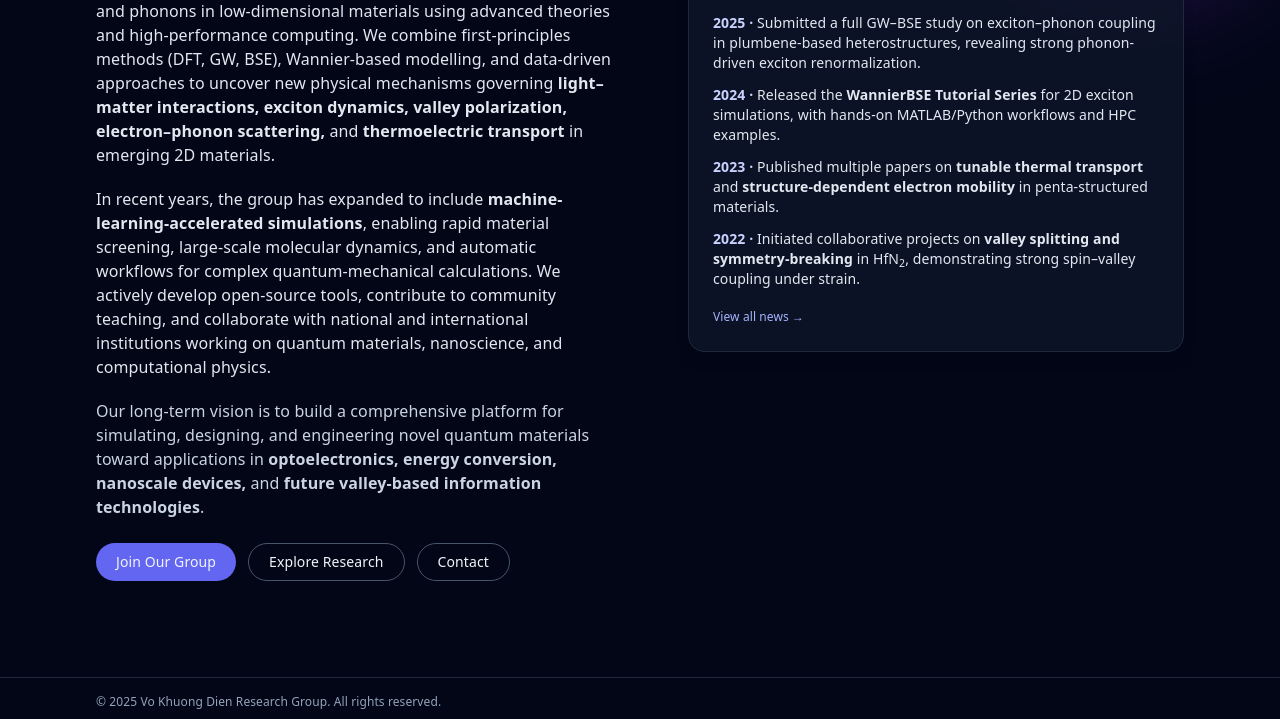
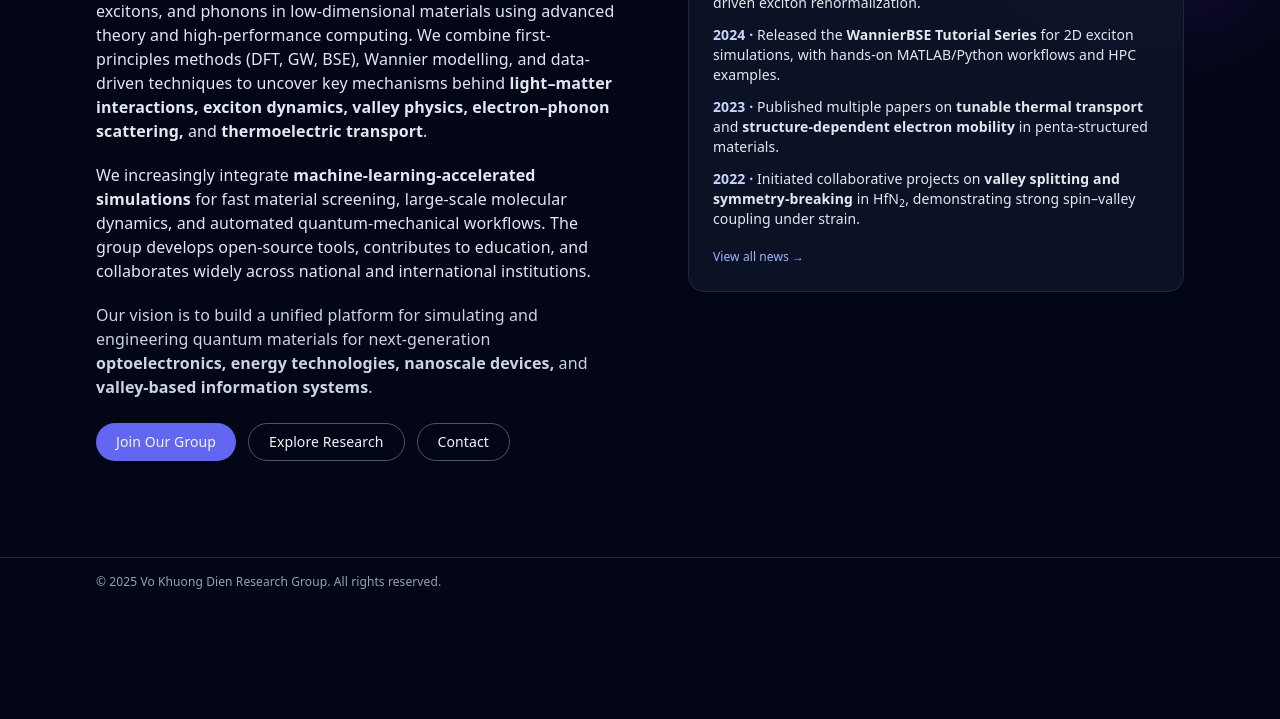
Before and after one commit to VTICD/Vo-Khuong-Dien-Research-Group, a plain HTML site: page index.html in a window 1280 px wide. Shown: the part 537-1256 px from the top of the page. After the commit the page ends 1143 px from the top, so only its background shows below. Drawn offline with nearby package versions, Linux system fonts and the light colour scheme.

Commit message:
Update index.html

```diff
--- a/index.html
+++ b/index.html
@@ -139,28 +139,25 @@
       </h1>
 
 <p class="text-sm sm:text-base text-slate-200 mb-5 leading-relaxed">
-        Our group explores the quantum behaviour of electrons, excitons, and phonons in
-        low-dimensional materials using advanced theories and high-performance computing.
-        We combine first-principles methods (DFT, GW, BSE), Wannier-based modelling, and
-        data-driven approaches to uncover new physical mechanisms governing
-        <strong>light–matter interactions, exciton dynamics, valley polarization, electron–phonon scattering,</strong>
-        and <strong>thermoelectric transport</strong> in emerging 2D materials.
+  Our group investigates the quantum behaviour of electrons, excitons, and phonons in
+  low-dimensional materials using advanced theory and high-performance computing.
+  We combine first-principles methods (DFT, GW, BSE), Wannier modelling, and
+  data-driven techniques to uncover key mechanisms behind
+  <strong>light–matter interactions, exciton dynamics, valley physics, electron–phonon scattering,</strong>
+  and <strong>thermoelectric transport</strong>.
 </p>
 
 <p class="text-sm sm:text-base text-slate-200 mb-5 leading-relaxed">
-        In recent years, the group has expanded to include <strong>machine-learning-accelerated
-        simulations</strong>, enabling rapid material screening, large-scale molecular dynamics,
-        and automatic workflows for complex quantum-mechanical calculations.
-        We actively develop open-source tools, contribute to community teaching, and
-        collaborate with national and international institutions working on quantum materials,
-        nanoscience, and computational physics.
+  We increasingly integrate <strong>machine-learning-accelerated simulations</strong> for fast material screening,
+  large-scale molecular dynamics, and automated quantum-mechanical workflows.
+  The group develops open-source tools, contributes to education, and collaborates widely across
+  national and international institutions.
 </p>
 
 <p class="text-sm sm:text-base text-slate-300 mb-6">
-        Our long-term vision is to build a comprehensive platform for simulating, designing,
-        and engineering novel quantum materials toward applications in
-        <strong>optoelectronics, energy conversion, nanoscale devices,</strong> and
-        <strong>future valley-based information technologies</strong>.
+  Our vision is to build a unified platform for simulating and engineering quantum materials
+  for next-generation <strong>optoelectronics, energy technologies, nanoscale devices,</strong>
+  and <strong>valley-based information systems</strong>.
 </p>
 
       <!-- BUTTONS -->
```
Lines whose indentation alone changed are shown as unchanged.
